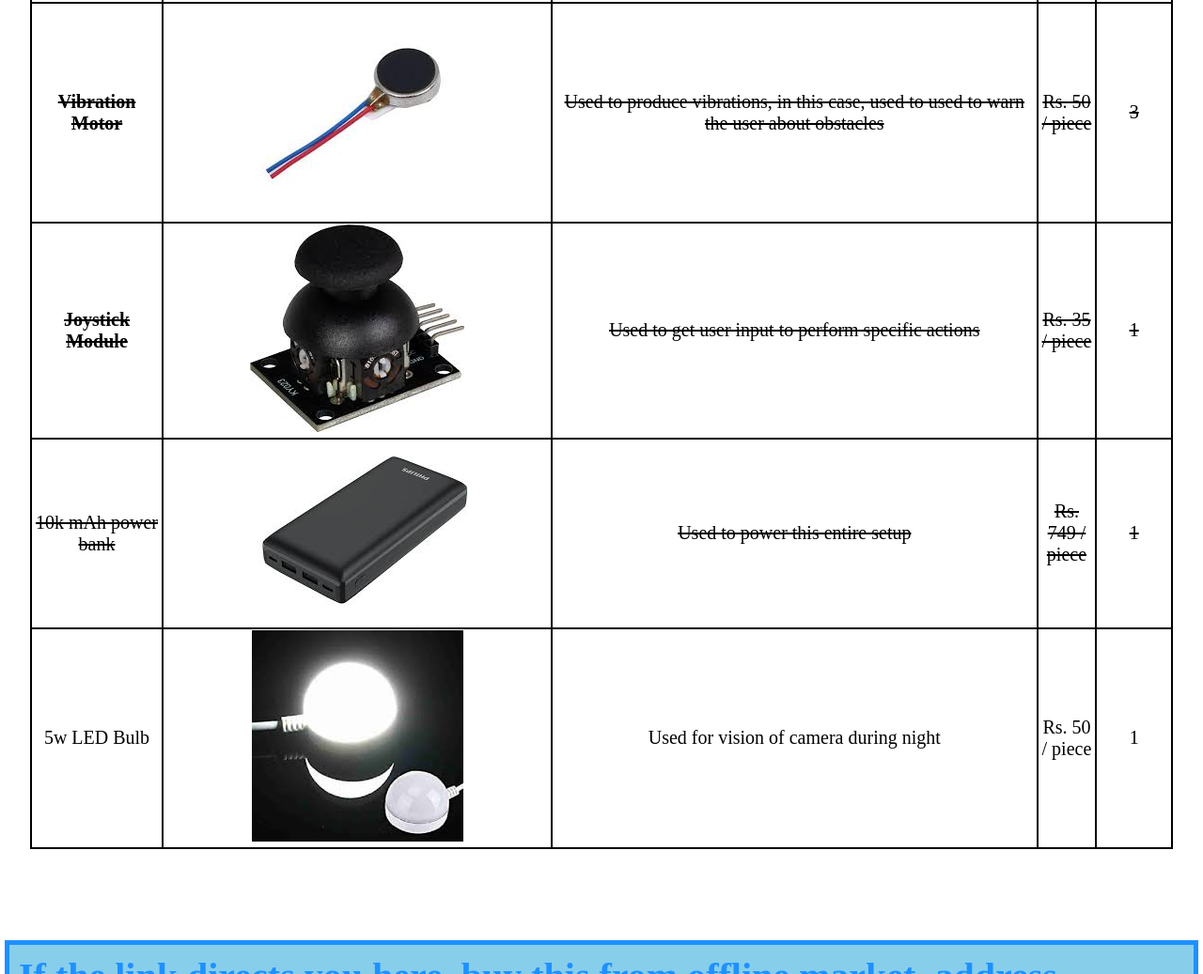
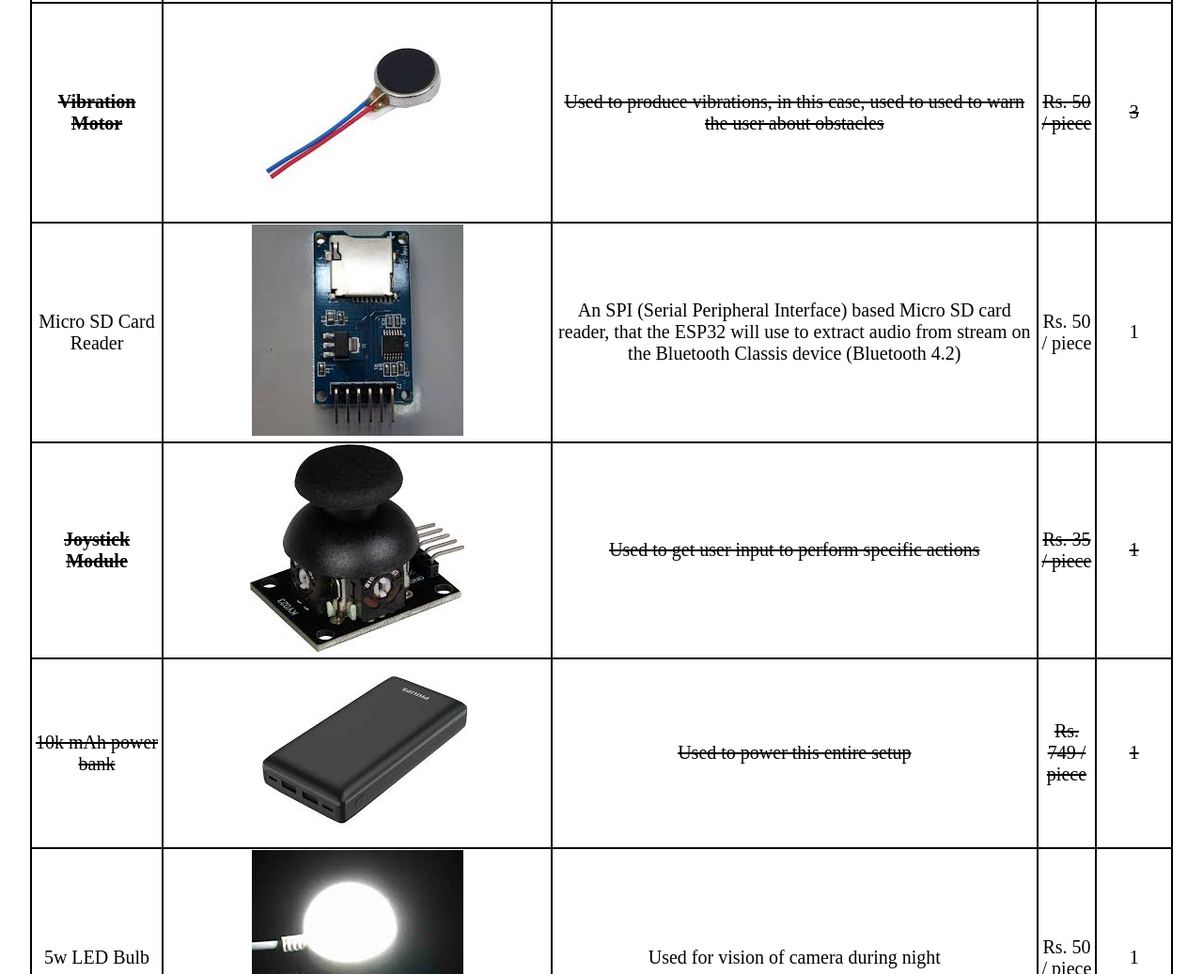
Before and after one commit to ReeshavGhosh200/Sense-Aid, a plain HTML site: page index.html in a window 1280 px wide. Shown: the part 3054-4091 px from the top of the page at 94% size. Drawn offline with Linux system fonts and the light colour scheme; a web font is replaced by a local one.

Commit message:
Added MicroSD card reader/writer

```diff
--- a/index.html
+++ b/index.html
@@ -127,6 +127,13 @@
             <td>Rs. 50 / piece</td>
             <td>3</td>
         </tr>
+        <tr>
+            <td>Micro SD Card Reader</td>
+            <td><img src="./images/sd.png" alt="SPI Based Micro SD Card Reader"></td>
+            <td>An SPI (Serial Peripheral Interface) based Micro SD card reader, that the ESP32 will use to extract audio from stream on the Bluetooth Classis device (Bluetooth 4.2)</td>
+            <td>Rs. 50 / piece</td>
+            <td>1</td>
+        </tr>
         <tr class="s">
             <td><a href="#om">Joystick Module</a></td>
             <td><img src="./images/js.png" alt="Joystick"></td>
```
